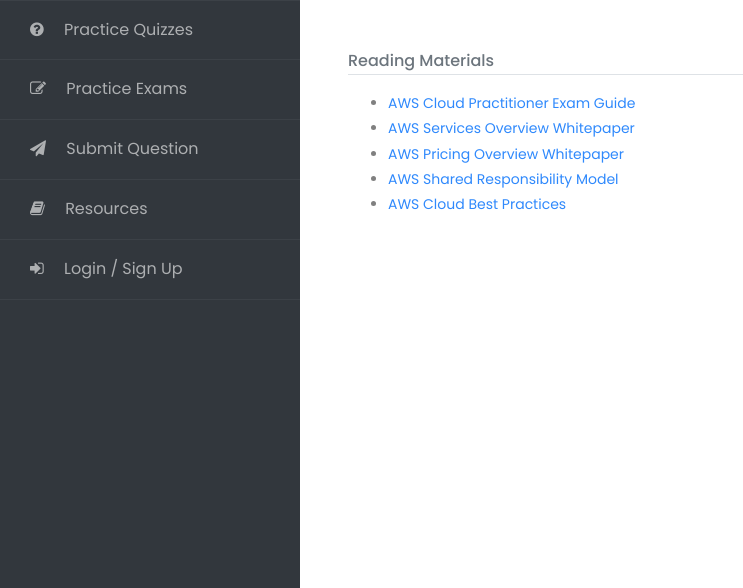
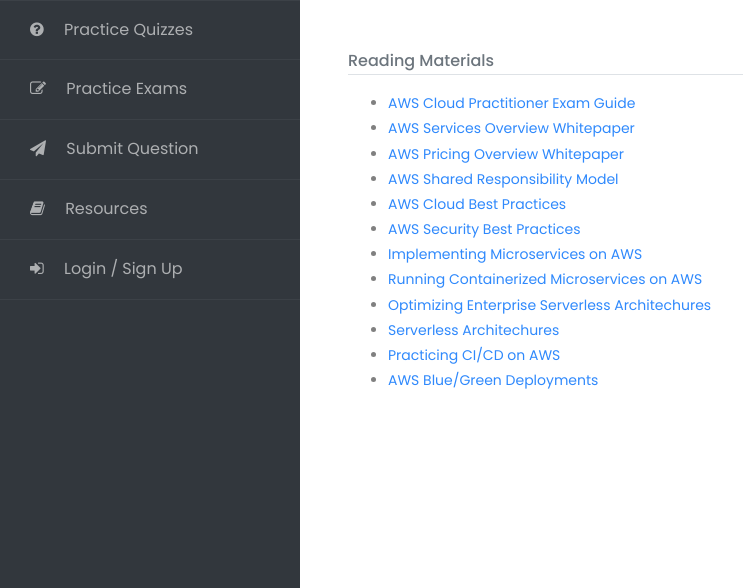
Before and after one commit to theognis1002/aws-certifications-study-guide, a Django app: page /resources/ in a window 1280 px wide. Shown: the part 337-925 px from the top of the page, without its empty margins (0-743 px from the left). Run offline with Django 3.2, Linux system fonts and the light colour scheme; data that the repository does not hold is empty; some libraries are stand-ins or nearby versions.

Commit message:
updated resources links

```diff
--- a/apps/content/templates/content/resources.html
+++ b/apps/content/templates/content/resources.html
@@ -30,6 +30,13 @@
             <li><a target="_blank" href="https://d1.awsstatic.com/whitepapers/aws_pricing_overview.pdf">AWS Pricing Overview Whitepaper</a></li>
             <li><a target="_blank" href="https://aws.amazon.com/compliance/shared-responsibility-model/">AWS Shared Responsibility Model</a></li>
             <li><a target="_blank" href="https://d1.awsstatic.com/whitepapers/AWS_Cloud_Best_Practices.pdf">AWS Cloud Best Practices</a></li>
+            <li><a target="_blank" href="https://d0.awsstatic.com/whitepapers/Security/AWS_Security_Best_Practices.pdf">AWS Security Best Practices</a></li>
+            <li><a target="_blank" href="https://d1.awsstatic.com/whitepapers/microservices-on-aws.pdf">Implementing Microservices on AWS</a></li>
+            <li><a target="_blank" href="https://d1.awsstatic.com/whitepapers/DevOps/running-containerized-microservices-on-aws.pdf">Running Containerized Microservices on AWS</a></li>
+            <li><a target="_blank" href="https://d1.awsstatic.com/whitepapers/optimizing-enterprise-economics-serverless-architectures.pdf">Optimizing Enterprise Serverless Architechures</a></li>
+            <li><a target="_blank" href="https://d1.awsstatic.com/whitepapers/serverless-architectures-with-aws-lambda.pdf">Serverless Architechures</a></li>
+            <li><a target="_blank" href="https://d1.awsstatic.com/whitepapers/DevOps/practicing-continuous-integration-continuous-delivery-on-AWS.pdf">Practicing CI/CD on AWS</a></li>
+            <li><a target="_blank" href="https://d1.awsstatic.com/whitepapers/AWS_Blue_Green_Deployments.pdf">AWS Blue/Green Deployments</a></li>
         </ul>
     </div>
 
```
